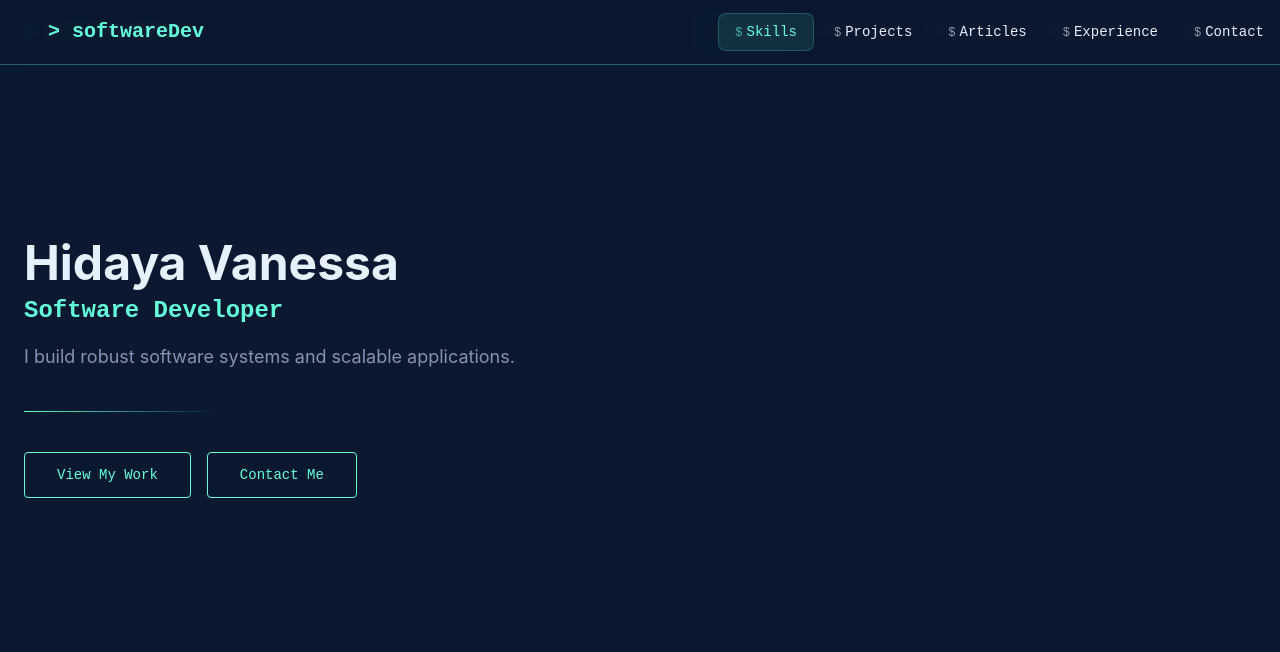
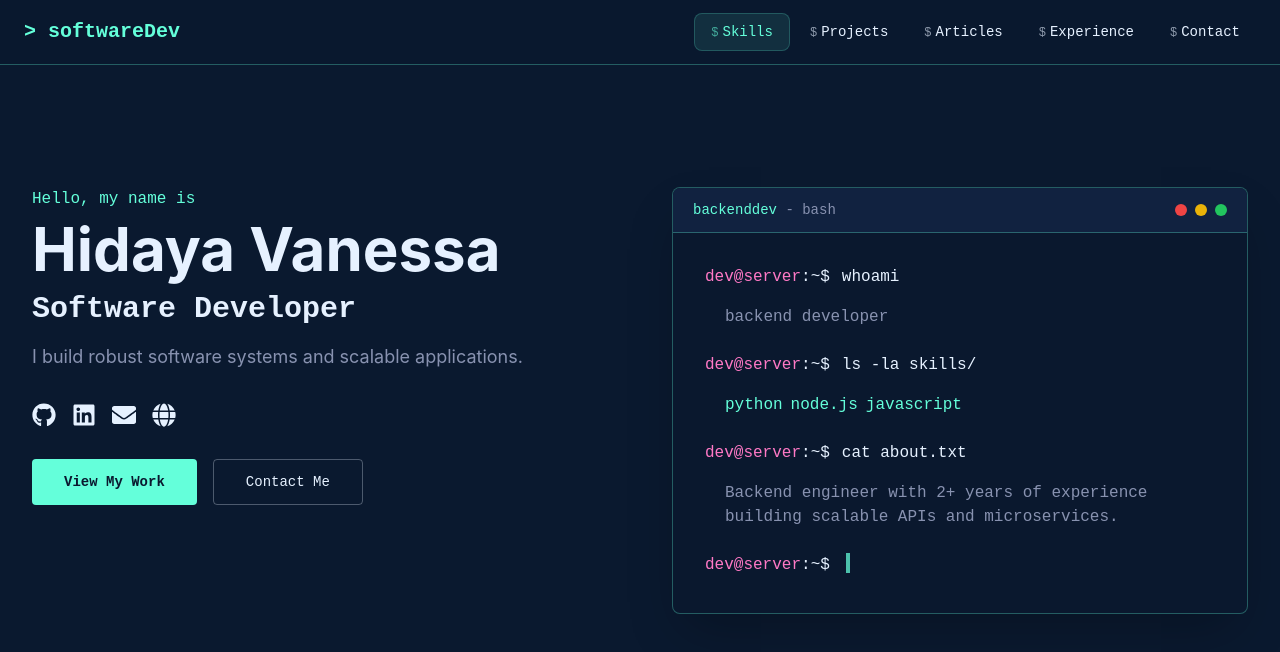
Before and after one commit to Hi-da-ya/portfolio, a React (Vite) app: page / in a window 1280 px wide. Shown: the top 652 px of the page. Built offline with nearby package versions, Linux system fonts and the light colour scheme.

Commit message:
add ft: terminal header for aesthetics

```diff
--- a/src/App.jsx
+++ b/src/App.jsx
@@ -4,6 +4,7 @@ import viteLogo from '/vite.svg'
 import './App.css'
 import Navbar from './components/Navbar'
 import Header from './components/Header'
+import Terminal from './components/Terminal'
 
 function App() {
   const [count, setCount] = useState(0)
@@ -11,8 +12,14 @@ function App() {
   return (
     <>
     <Navbar />
-    <Header />
-
+    <section className="min-h-screen flex items-center pt-20 md:pt-0">
+      <div className="container mx-auto px-4 md:px-6 lg:px-8">
+        <div className="flex flex-col lg:flex-row items-center lg:items-start gap-8 lg:gap-12 xl:gap-16">
+          <Header />
+          <Terminal />
+        </div>
+      </div>
+    </section>
     </>
   )
 }
--- a/src/components/Header.jsx
+++ b/src/components/Header.jsx
@@ -1,5 +1,5 @@
-import React, { useState, useEffect } from 'react';
-import Navbar from './Navbar';
+import React from 'react';
+import { FaGithub, FaLinkedin, FaEnvelope, FaGlobe } from 'react-icons/fa';
 
 const Header = () => {
   const handleViewWork = (e) => {
@@ -19,36 +19,77 @@ const Header = () => {
   };
 
   return (
-    <section className="min-h-screen flex items-center pt-20 md:pt-0">
-      <div className="container mx-auto px-4 md:px-6">
-        <div className="w-full">
-          <div className="name-title mb-8">
-            <h1 className="text-3xl md:text-4xl lg:text-5xl font-bold text-text-primary mb-2">
+    <div className="w-full lg:w-1/2 flex flex-col justify-center">
+      <div className="greeting text-accent text-sm md:text-base mb-2 font-mono">
+        Hello, my name is
+      </div>
+
+      <h1 className="text-4xl md:text-5xl lg:text-6xl font-bold text-text-primary mb-3">
         Hidaya Vanessa
       </h1>
-            <h2 className="text-xl md:text-2xl font-semibold text-accent mb-4 font-mono">
+
+      <h2 className="text-xl md:text-2xl lg:text-3xl font-semibold text-text-primary mb-4 font-mono">
         Software Developer
       </h2>
-            <p className="text-text-secondary text-lg max-w-2xl mb-10">
+
+      <p className="text-text-secondary text-base md:text-lg mb-8 max-w-lg">
         I build robust software systems and scalable applications.
       </p>
 
-            <div className="h-px bg-gradient-to-r from-accent to-transparent w-48 my-10"></div>
+      {/* Social Icons */}
+      <div className="flex gap-4 mb-8">
+        <a
+          href="https://github.com"
+          target="_blank"
+          rel="noopener noreferrer"
+          className="text-text-primary hover:text-accent transition-colors duration-300"
+          aria-label="GitHub"
+        >
+          <FaGithub size={24} />
+        </a>
+        <a
+          href="https://linkedin.com"
+          target="_blank"
+          rel="noopener noreferrer"
+          className="text-text-primary hover:text-accent transition-colors duration-300"
+          aria-label="LinkedIn"
+        >
+          <FaLinkedin size={24} />
+        </a>
+        <a
+          href="mailto:your.email@example.com"
+          className="text-text-primary hover:text-accent transition-colors duration-300"
+          aria-label="Email"
+        >
+          <FaEnvelope size={24} />
+        </a>
+        <a
+          href="https://yourwebsite.com"
+          target="_blank"
+          rel="noopener noreferrer"
+          className="text-text-primary hover:text-accent transition-colors duration-300"
+          aria-label="Website"
+        >
+          <FaGlobe size={24} />
+        </a>
+      </div>
 
-            <div className="header-actions flex flex-col md:flex-row gap-4 mb-16">
-              <button onClick={handleViewWork} className="btn">
+      {/* Action Buttons */}
+      <div className="flex flex-col sm:flex-row gap-4">
+        <button
+          onClick={handleViewWork}
+          className="bg-accent text-primary px-8 py-3 rounded font-mono text-sm font-semibold transition-all duration-300 hover:bg-accent/90 hover:-translate-y-1"
+        >
           View My Work
         </button>
-              <button onClick={handleContactMe} className="btn">
+        <button
+          onClick={handleContactMe}
+          className="bg-transparent text-text-primary px-8 py-3 rounded font-mono text-sm border border-text-primary/30 transition-all duration-300 hover:border-accent hover:text-accent hover:-translate-y-1"
+        >
           Contact Me
         </button>
       </div>
     </div>
-
-          < Navbar />
-        </div>
-      </div>
-    </section>
   );
 };
 
--- /dev/null
+++ b/src/components/Terminal.jsx
@@ -0,0 +1,139 @@
+import React, { useState, useEffect } from 'react';
+
+const Terminal = () => {
+  const [currentCommand, setCurrentCommand] = useState(0);
+  const [displayCommand, setDisplayCommand] = useState('');
+
+  const terminalCommands = [
+    "whoami",
+    "ls -la skills/",
+    "cat about.txt",
+    ""
+  ];
+
+//   const terminalOutputs = [
+//     "software developer",
+//     "python node.js javascript  ",
+//     "Software developer with 7+ years of experience building scalable APIs and microservices.",
+//     ""
+//   ];
+
+  useEffect(() => {
+    const interval = setInterval(() => {
+      setCurrentCommand((prev) => {
+        const next = (prev + 1) % terminalCommands.length;
+        typeCommand(terminalCommands[next]);
+        return next;
+      });
+    }, 4000);
+
+    return () => clearInterval(interval);
+  }, []);
+
+  const typeCommand = (command) => {
+    setDisplayCommand('');
+    let charIndex = 0;
+
+    const typeChar = () => {
+      if (charIndex < command.length) {
+        setDisplayCommand((prev) => prev + command.charAt(charIndex));
+        charIndex++;
+        setTimeout(typeChar, 100);
+      }
+    };
+
+    typeChar();
+  };
+
+  return (
+    <div className="w-full lg:w-1/2 flex justify-center lg:justify-end">
+      <div className="terminal-container bg-terminal-bg rounded-lg overflow-hidden shadow-2xl border border-terminal-border w-full max-w-2xl">
+        <div className="terminal-window">
+          <div className="terminal-top-bar bg-secondary px-5 py-3 flex items-center justify-between border-b border-terminal-border">
+            <div className="terminal-title font-mono text-text-secondary text-sm">
+              <span className="text-accent">backenddev</span> - bash
+            </div>
+            <div className="terminal-controls flex gap-2">
+              <div className="w-3 h-3 rounded-full bg-red-500"></div>
+              <div className="w-3 h-3 rounded-full bg-yellow-500"></div>
+              <div className="w-3 h-3 rounded-full bg-green-500"></div>
+            </div>
+          </div>
+
+        <div className="terminal-body p-6 md:p-8 font-mono text-sm md:text-base">
+          {/* First command */}
+          <div className="terminal-line mb-4 flex items-start">
+            <div className="terminal-prompt text-terminal-prompt whitespace-nowrap mr-3">
+              <span className="text-terminal-user">dev@server</span>
+              <span className="text-text-primary">:</span>
+              <span className="text-text-primary">~</span>
+              <span className="text-text-primary">$</span>
+            </div>
+            <div className="terminal-command text-text-primary">
+              whoami
+            </div>
+          </div>
+          <div className="terminal-output text-text-secondary ml-5 mb-6">
+            backend developer
+          </div>
+
+          {/* Second command */}
+          <div className="terminal-line mb-4 flex items-start">
+            <div className="terminal-prompt text-terminal-prompt whitespace-nowrap mr-3">
+              <span className="text-terminal-user">dev@server</span>
+              <span className="text-text-primary">:</span>
+              <span className="text-text-primary">~</span>
+              <span className="text-text-primary">$</span>
+            </div>
+            <div className="terminal-command text-text-primary">
+              ls -la skills/
+            </div>
+          </div>
+          <div className="terminal-output text-text-secondary ml-5 mb-6">
+            <div className="skills-list flex flex-wrap gap-2 mt-1">
+              {['python', 'node.js', 'javascript '].map((skill) => (
+                <span key={skill} className="skill-item text-accent">
+                  {skill}
+                </span>
+              ))}
+            </div>
+          </div>
+
+          {/* Third command */}
+          <div className="terminal-line mb-4 flex items-start">
+            <div className="terminal-prompt text-terminal-prompt whitespace-nowrap mr-3">
+              <span className="text-terminal-user">dev@server</span>
+              <span className="text-text-primary">:</span>
+              <span className="text-text-primary">~</span>
+              <span className="text-text-primary">$</span>
+            </div>
+            <div className="terminal-command text-text-primary">
+              cat about.txt
+            </div>
+          </div>
+          <div className="terminal-output text-text-secondary ml-5 mb-6">
+            Backend engineer with 2+ years of experience<br />
+            building scalable APIs and microservices.
+          </div>
+
+          {/* Current command with cursor */}
+          <div className="terminal-line flex items-start">
+            <div className="terminal-prompt text-terminal-prompt whitespace-nowrap mr-3">
+              <span className="text-terminal-user">dev@server</span>
+              <span className="text-text-primary">:</span>
+              <span className="text-text-primary">~</span>
+              <span className="text-text-primary">$</span>
+            </div>
+            <div className="terminal-command text-text-primary">
+
+              <span className="cursor inline-block w-1 h-5 bg-accent ml-1 animate-pulse"></span>
+            </div>
+          </div>
+        </div>
+        </div>
+      </div>
+    </div>
+  );
+};
+
+export default Terminal;
```
Lines whose indentation alone changed are shown as unchanged.
